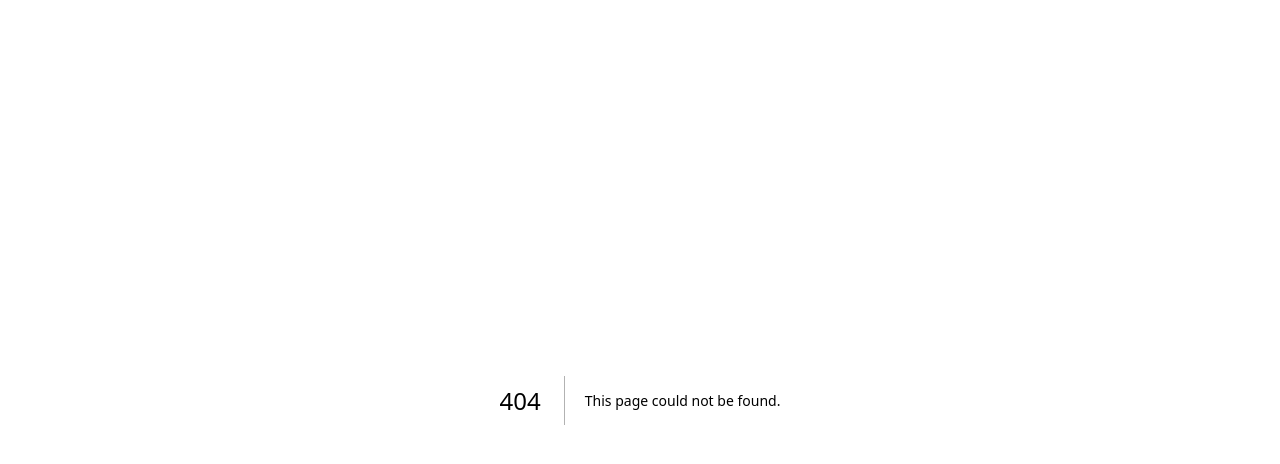
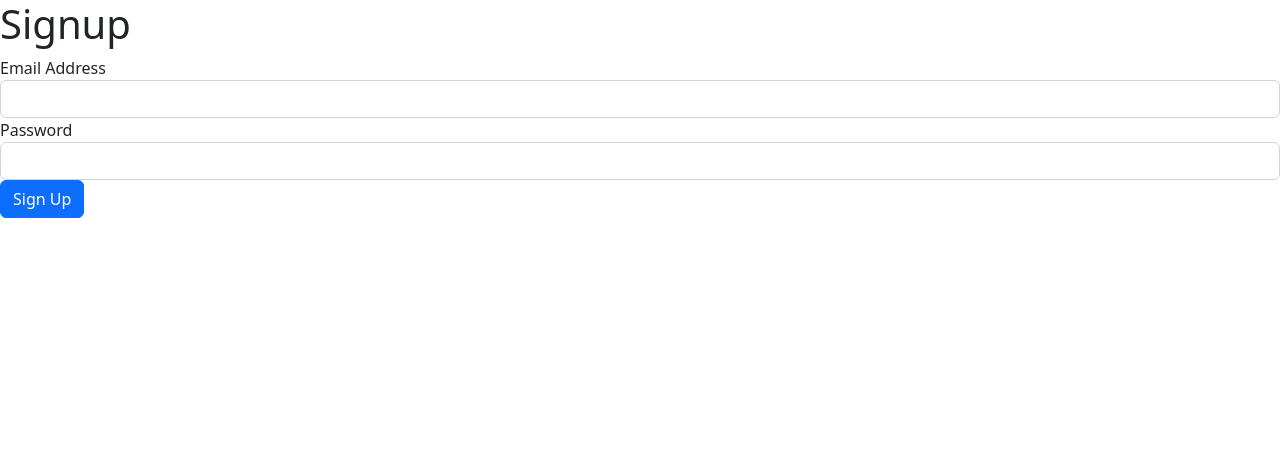
Before and after one commit to NMY0d4/ticketing-micro-app, a Next.js app in the folder client/: page /auth/signup in a window 1280 px wide. Before the commit this address had no page. Shown: the top 464 px of the page. Built offline with nearby package versions, Linux system fonts and the light colour scheme.

Commit message:
add form with signup request

```diff
--- a/client/package.json
+++ b/client/package.json
@@ -10,6 +10,7 @@
   "author": "",
   "license": "ISC",
   "dependencies": {
+    "axios": "^1.3.4",
     "bootstrap": "^5.2.3",
     "next": "^13.2.4",
     "react": "^18.2.0",
--- /dev/null
+++ b/client/pages/auth/signup.js
@@ -0,0 +1,53 @@
+import React, { useState } from 'react';
+import axios from 'axios';
+
+export default function Signup() {
+  const [email, setEmail] = useState('');
+  const [password, setPassword] = useState('');
+
+  const setEmailHandler = (e) => {
+    setEmail(e.target.value);
+  };
+
+  const setPasswordHandler = (e) => {
+    setPassword(e.target.value);
+  };
+
+  const onSubmit = async (e) => {
+    e.preventDefault();
+
+    const response = await axios.post('/api/users/signup', {
+      email,
+      password,
+    });
+
+    console.log(response.data);
+  };
+
+  return (
+    <form onSubmit={onSubmit}>
+      <h1>Signup</h1>
+      <div className='form-group'>
+        <label htmlFor='email'>Email Address</label>
+        <input
+          id='email'
+          value={email}
+          onChange={setEmailHandler}
+          type='text'
+          className='form-control'
+        />
+      </div>
+      <div className='form-group'>
+        <label htmlFor='password'>Password</label>
+        <input
+          id='password'
+          value={password}
+          onChange={setPasswordHandler}
+          type='password'
+          className='form-control'
+        />
+      </div>
+      <button className='btn btn-primary'>Sign Up</button>
+    </form>
+  );
+}
```
Also changed, not shown: 1 other file (tests, documents, lock files or other folders).
